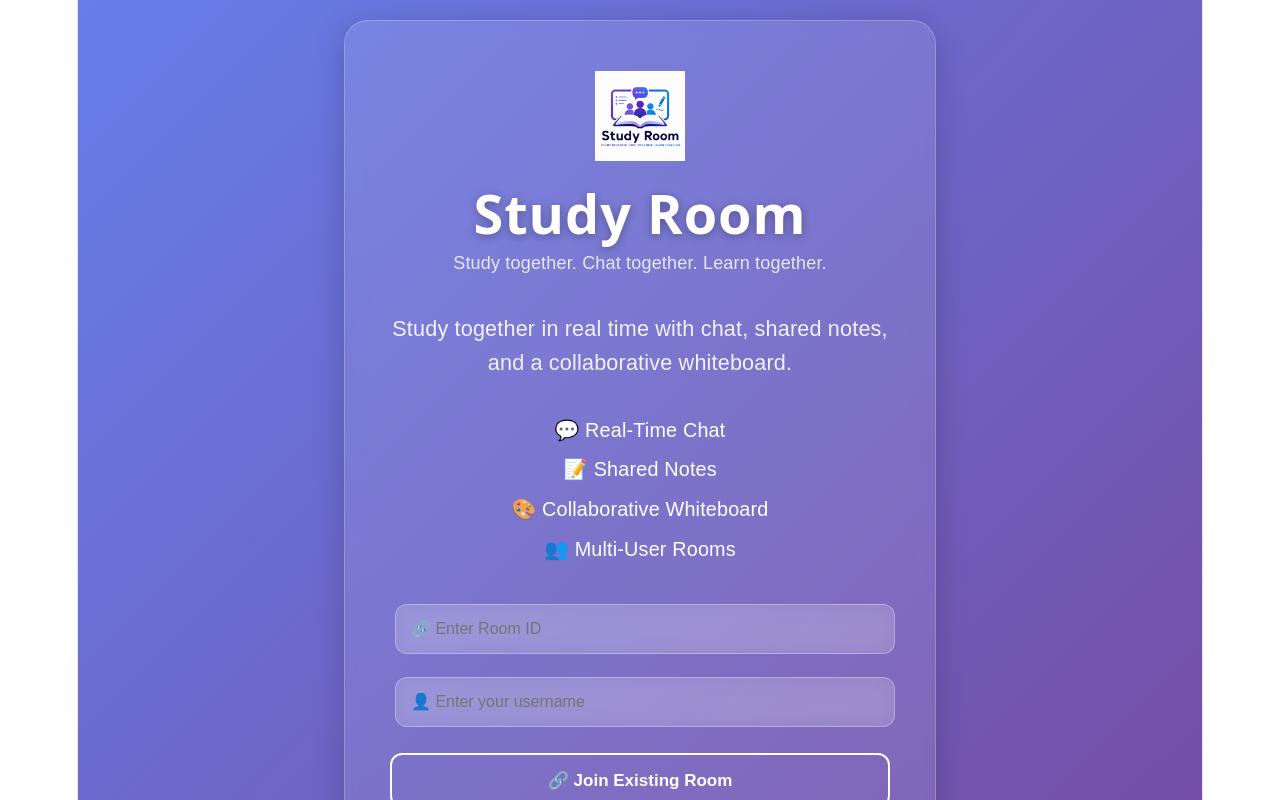
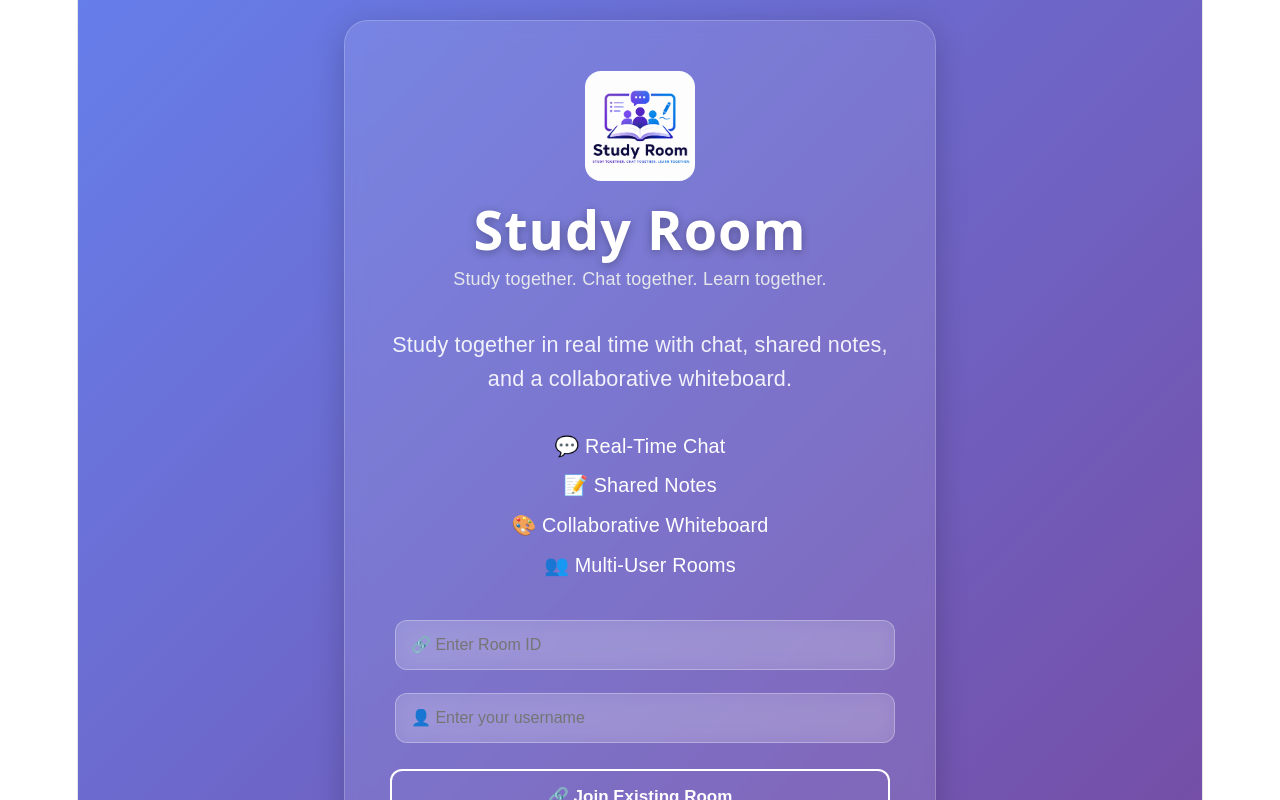
Before and after one commit to anushkumakp2004-web/study-room-app, a React (Vite) app in the folder client/: page / in a window 1280 px wide. Shown: the top 800 px of the page. Built offline with nearby package versions, Linux system fonts and the light colour scheme; no server answers.

Commit message:
Improve landing page branding

```diff
--- a/client/src/pages/Home.jsx
+++ b/client/src/pages/Home.jsx
@@ -40,11 +40,12 @@ onMouseLeave={(e) => {
   src="/logo.png"
   alt="Study Room Logo"
   style={{
-    width: "90px",
-    height: "90px",
-    display: "block",
-    margin: "0 auto 20px",
-  }}
+  width: "110px",
+  height: "110px",
+  display: "block",
+  margin: "0 auto 16px",
+  borderRadius: "16px",
+}}
 />
 
 <h1
```
